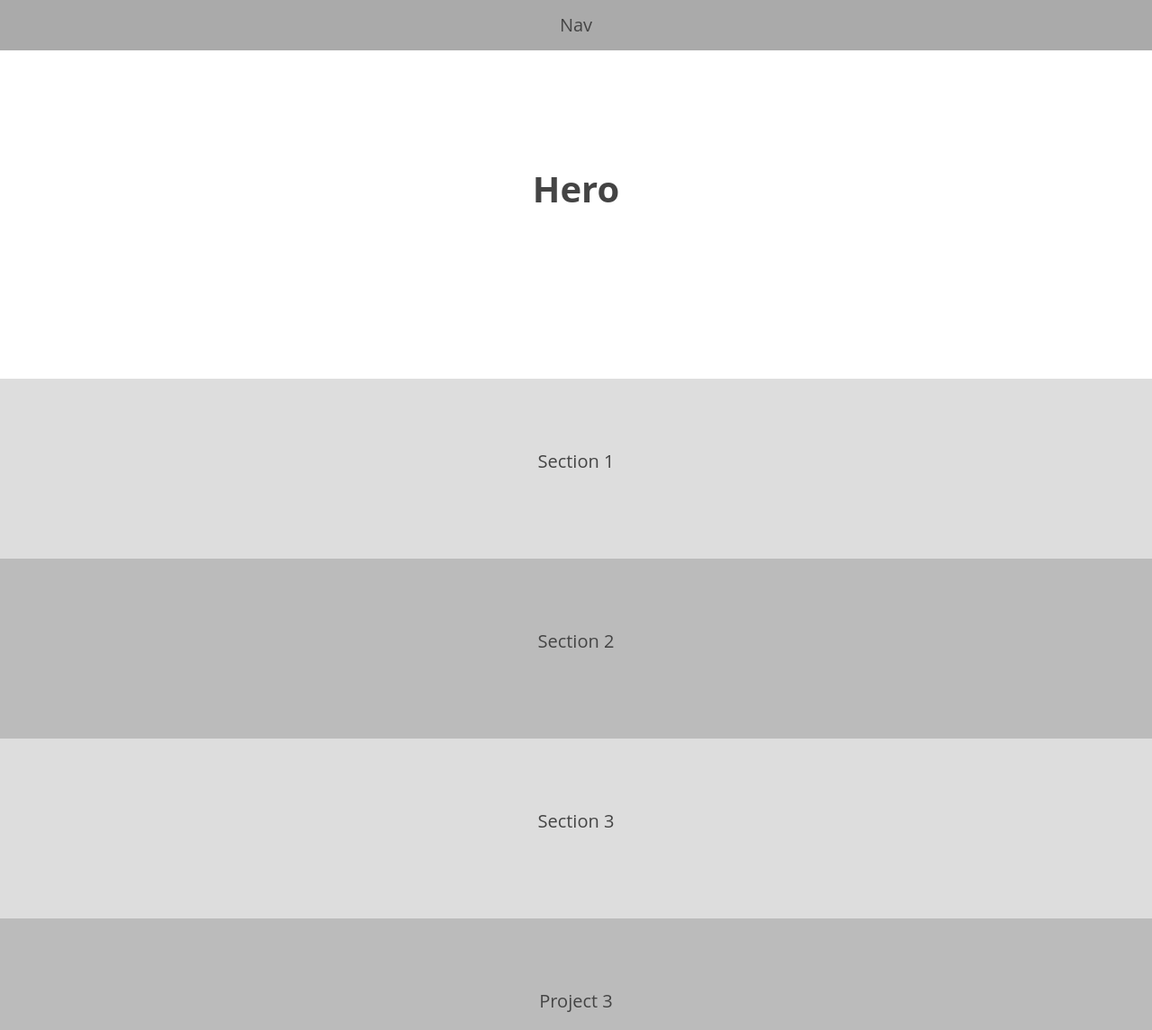
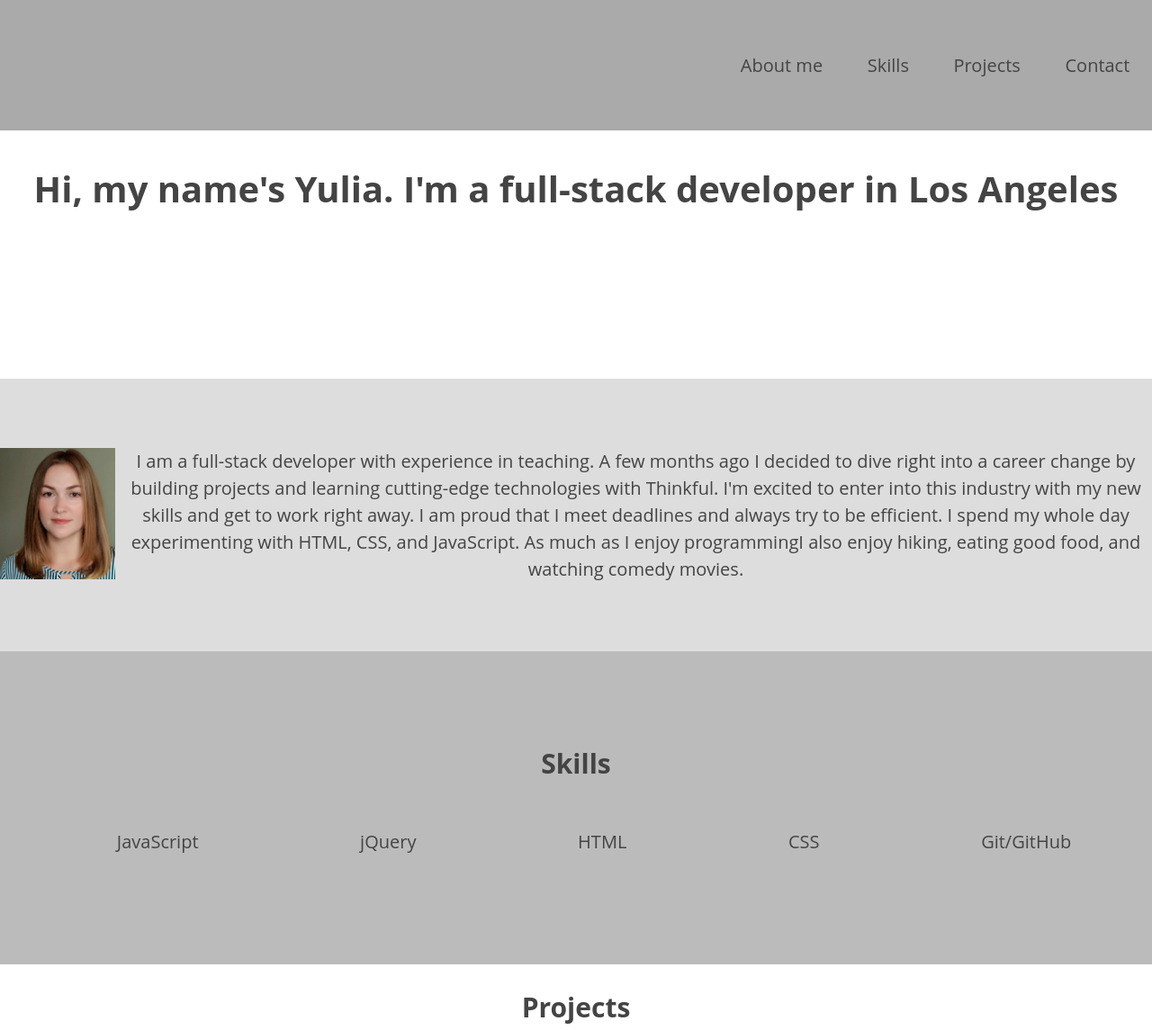
Before and after one commit to thinkful-ei-gecko/yulia-portfolio, a plain HTML site: page index.html in a window 1280 px wide. Shown: the top 1145 px of the page at 90% size. Drawn offline with nearby package versions, Linux system fonts and the light colour scheme.

```diff
--- a/index.html
+++ b/index.html
@@ -7,32 +7,68 @@
     <link rel="stylesheet" type="text/css" href="main.css">
 </head>
 <body>
-    <nav role="navigation">Nav</nav>
+    <nav role="navigation">
+        <ul id="nav-bar">
+          <li>About me</li>
+          <li>Skills</li>
+          <li>Projects</li>
+          <li>Contact</li>
+        </ul>
+    </nav>
     <main role="main">
         <header role="banner">
-            <h1>Hero</h1>
+            <h1>Hi, my name's Yulia. I'm a full-stack developer in Los Angeles</h1>
         </header>
 
-        <section>
-            Section 1
+        <section id="about">
+            <img src="portfolio_assets/Av.jpg" alt="Yulia Khisamutdinova photo">
+                I am a full-stack developer with experience in teaching. A few months ago I decided to dive right into a career change by
+                building projects and learning cutting-edge technologies with Thinkful. I'm excited to enter into this industry with my
+                new skills and get to work right away. I am proud that I meet deadlines and always try to be efficient. I spend my whole
+                day experimenting with HTML, CSS, and JavaScript. As much as I enjoy programmingI also enjoy hiking, eating good food, and
+                watching comedy movies.
         </section>
 
         <section>
-            Section 2
+            <h2>Skills</h2>
+            <ul id="skills">
+                <li>JavaScript</li>
+                <li>jQuery</li>
+                <li>HTML</li>
+                <li>CSS</li>
+                <li>Git/GitHub</li>
+            </ul>
         </section>
+                <h2>Projects</h2>
+                <section>
+                    <h3>Harry Potter Trivia Quiz</h3>
+                    <img src="portfolio_assets/quiz.png" alt="Background Hogwarts on a gloomy day">
+                    <a href="https://thinkful-ei-gecko.github.io/yulia-quasar-quiz-app/">Live app</a>
+                    <a href="https://github.com/thinkful-ei-gecko/yulia-quasar-quiz-app">GitHub</a>
+                    <p>
+                        Harry Potter Trivia Quiz is an app that allows you to go through a series of questions and answers about world of Harry Potter.
+                        You can see how many questions you get right and your final rating.
+                    </p>
+
+                </section>
+
+                <section>
+                    <h3>Bookmark App</h3>
+                    <img src="portfolio_assets/bookmarks-app.png" alt="Bookmark application">
+                    <a href="https://thinkful-ei-gecko.github.io/yulia-bookmarks-app/">Live app</a>
+                    <a href="https://github.com/thinkful-ei-gecko/yulia-bookmarks-app">GitHub</a>
+                    <p>
+                        Application that allows you to keep links to your favorite websites in organized manner.
+                    </p>
+                </section>
 
         <section>
-            Section 3
-        </section>
-
-        <section>
-            Project 3
-        </section>
-
-        <section>
-            Section 4
+            <h2>Contact</h2>
+            <a href="mailto:y.khisamutdinova@gmail.com">Email me</a>
+            <a href="https://www.linkedin.com/in/yulia-khisamutdinova-500870ba/">Linkedin</a>
+            <a href="https://github.com/yulia-kh">GitHub</a>
         </section>
     </main>
-    <footer role="content-info">Footer</footer>
+    <footer role="content-info">2019</footer>
 </body>
 </html>
--- a/main.css
+++ b/main.css
@@ -25,6 +25,21 @@
     z-index: 10;
   }
 
+  ul {
+      display: flex;
+      justify-content: flex-end;
+  }
+
+  li {
+      display: inline;
+      list-style: none;
+      margin: 2%;
+  }
+
+  #skills {
+    flex-direction: row;
+    justify-content: space-around;
+  }
 
 
   header {
@@ -40,3 +55,20 @@
   section:nth-child(even) {
     background-color: #ddd;
   }
+  img {
+      width: 80%;
+      display: block;
+      margin: auto;
+  }
+  #about > img {
+      width: 30%;
+      float: left;
+      margin-right: 5px;
+  }
+  @media only screen and (min-width:780px) {
+    #about > img {
+        width: 10%;
+        float: left;
+        margin-right: 5px;
+    }
+  }
```
Also changed, not shown: portfolio_assets/Av.jpg (added), portfolio_assets/GitHub_Logo.png (added), portfolio_assets/HTML5_Logo_512.png (added), portfolio_assets/JavaScript-logo.png (added), portfolio_assets/bookmarks-app.png (added), portfolio_assets/icon css 3.png (added), portfolio_assets/jquery-logo-png--800.gif (added), 1 other file.
